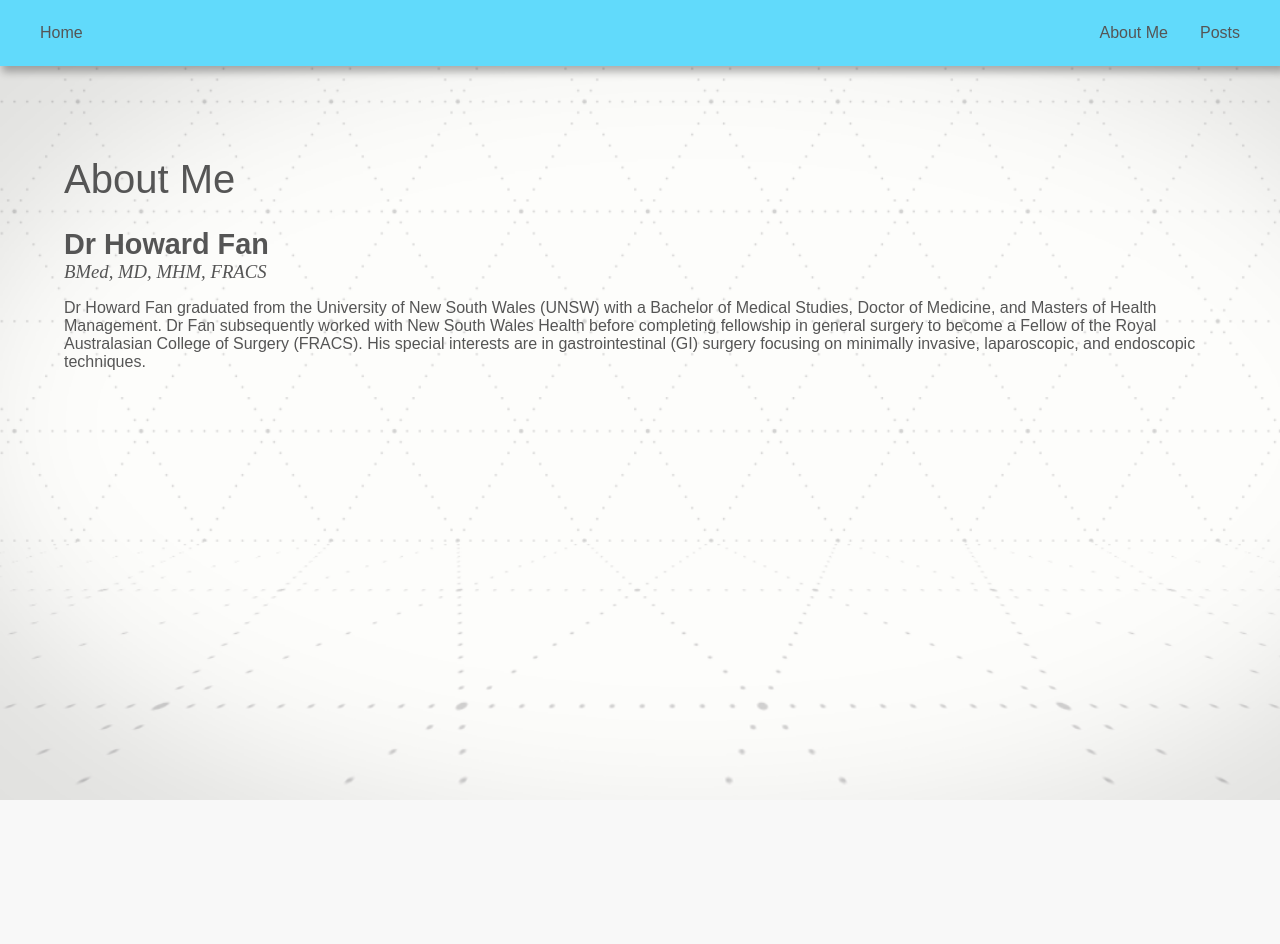
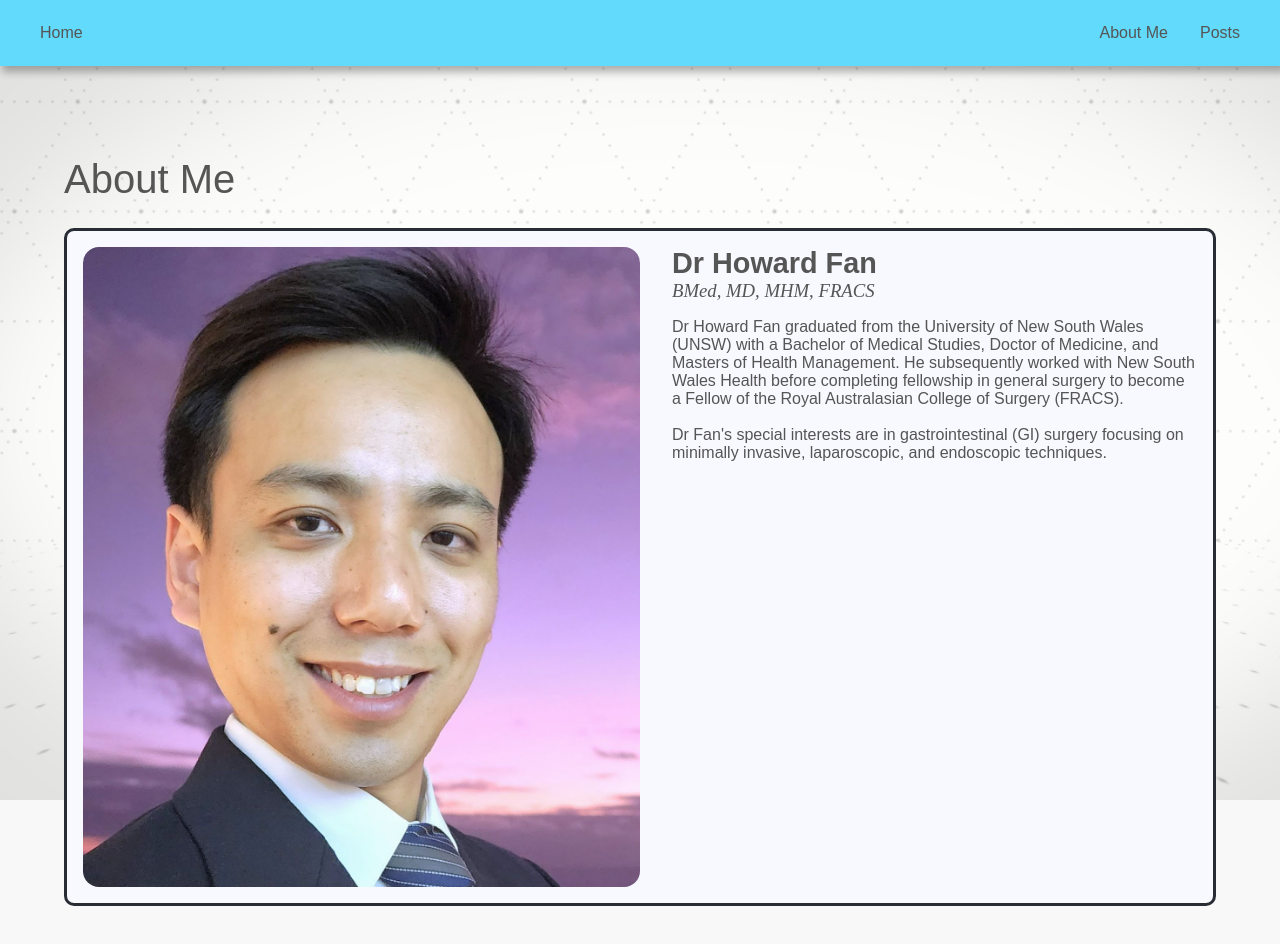
Before and after one commit to SillyCiely/Howard-blog, a React (Create React App) app in the folder frontend/: page /about-me in a window 1280 px wide. Shown: the top 944 px of the page. Before the commit the page ends 800 px from the top, so only its background shows below. Built offline with nearby package versions, Linux system fonts and the light colour scheme.

Commit message:
added image and styled into box-card (temp)

```diff
--- /dev/null
+++ b/frontend/src/components/content-container.jsx
@@ -0,0 +1,11 @@
+import React from 'react'
+
+const ContentContainer = ({ children, className, id }) => {
+  return (
+    <div className={`page-content ${className}`} id={id}>
+      {children}
+    </div>
+  )
+}
+
+export default ContentContainer
--- a/frontend/src/pages-static/about-me-page.jsx
+++ b/frontend/src/pages-static/about-me-page.jsx
@@ -1,11 +1,25 @@
 import PageTemplate from "../components/page-template";
+import ContentContainer from "../components/content-container";
+import howardImage from '../media/howard-20230114.jpg';
+import '../styles/image-styling.css';
 
 const AboutMePage = () => {
     return (
         <PageTemplate title={`About Me`}>
-            <h2>Dr Howard Fan</h2>
-            <h3>BMed, MD, MHM, FRACS</h3>
-            <p>Dr Howard Fan graduated from the University of New South Wales (UNSW) with a Bachelor of Medical Studies, Doctor of Medicine, and Masters of Health Management. Dr Fan subsequently worked with New South Wales Health before completing fellowship in general surgery to become a Fellow of the Royal Australasian College of Surgery (FRACS). His special interests are in gastrointestinal (GI) surgery focusing on minimally invasive, laparoscopic, and endoscopic techniques. </p>
+            <ContentContainer className={`flex-row-container box-container`}>
+                <img src={howardImage} alt={`Dr Howard Fan`} id={`howardImage`}/>
+                <div id={`about-me-text`}>
+                    <h2>Dr Howard Fan</h2>
+                    <h3>BMed, MD, MHM, FRACS</h3>
+                    <p>Dr Howard Fan graduated from the University of New South Wales (UNSW) with a Bachelor of Medical
+                        Studies, Doctor of Medicine, and Masters of Health Management. He subsequently worked with
+                        New South Wales Health before completing fellowship in general surgery to become a Fellow of the
+                        Royal Australasian College of Surgery (FRACS).
+                        <br/><br/>
+                        Dr Fan's special interests are in gastrointestinal (GI)
+                        surgery focusing on minimally invasive, laparoscopic, and endoscopic techniques. </p>
+                </div>
+            </ContentContainer>
         </PageTemplate>
     )
 }
--- a/frontend/src/styles/global-font.css
+++ b/frontend/src/styles/global-font.css
@@ -13,6 +13,7 @@ h1 {
 h2 {
     font-size: 1.8em;
     font-weight: bold;
+    margin-top: 0;
     margin-bottom: 0;
 }
 
--- a/frontend/src/styles/global-format.css
+++ b/frontend/src/styles/global-format.css
@@ -6,10 +6,27 @@
     display: flex;
     flex-direction: row;
     justify-content: space-between;
+    box-sizing: border-box;
 }
 
 .flex-col-container {
     display: flex;
     flex-direction: column;
     justify-content: space-between;
+    box-sizing: border-box;
 }
+
+.box-container {
+    gap: 2em;
+    padding: 1em;
+    border-radius: 10px;
+    background-color: ghostwhite;
+    border: var(--dark) solid 3px;
+}
+
+/* convert flex-row to flex-col under 768px*/
+@media (max-width: 768px) {
+    .flex-row-container {
+        flex-direction: column;
+    }
+}
--- /dev/null
+++ b/frontend/src/styles/image-styling.css
@@ -0,0 +1,8 @@
+#howardImage {
+    max-width: 50%;
+    max-height: 50%;
+    width: auto;
+    height: auto;
+    object-fit: contain; /* some funky scaling without this */
+    border-radius: 16px;
+}
```
